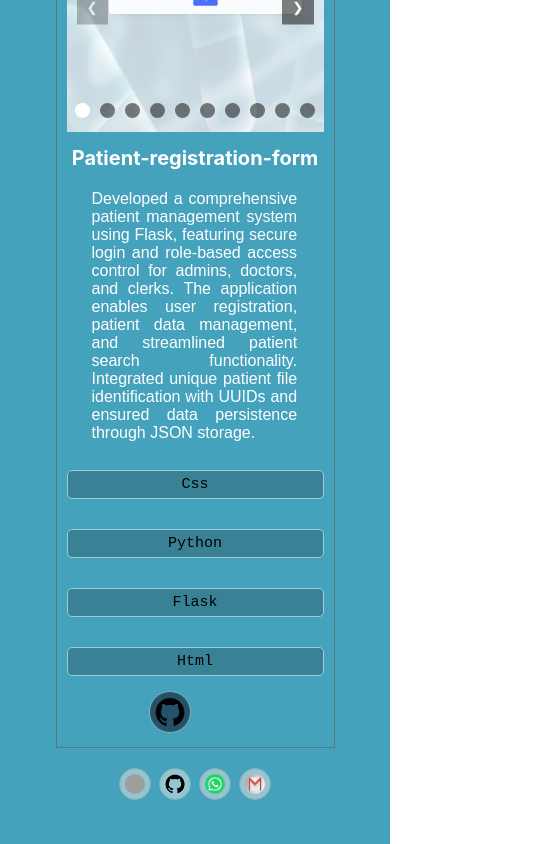
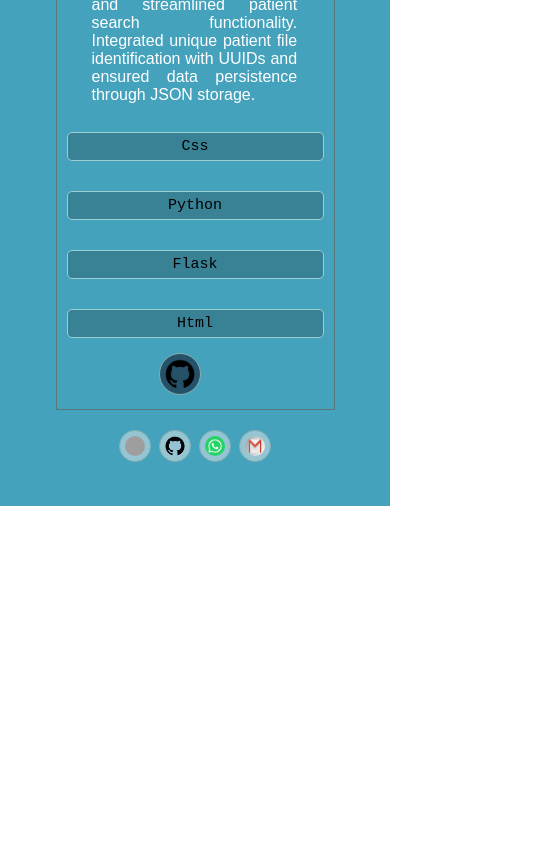
Before and after one commit to Kokie25/MyPortfolio, a React (Create React App) app: page / in a window 390 px wide. Shown: the part 2293-3137 px from the top of the page, 533 px wide, since content can reach past the window. After the commit the page ends 2799 px from the top, so only its background shows below. Built offline with nearby package versions, Linux system fonts and the light colour scheme; grey boxes are pictures that could not be loaded.

Commit message:
update17

```diff
--- a/src/App.css
+++ b/src/App.css
@@ -256,8 +256,8 @@ button:disabled {
 /* Mobile devices (up to 600px wide) */
 @media (max-width: 600px) {
   .image {
-    height: 80vmax; /* Reduced size for better fit */
-    width: 80vmax; /* Reduced size for better fit */
+    height: 40vmax; /* Reduced size for better fit */
+    width: 40vmax; /* Reduced size for better fit */
   }
 
   .names, .know-me, .skill-h, .projects {
@@ -283,6 +283,10 @@ button:disabled {
   .tech-skill, .soft-skill {
     font-size: 1.2rem; /* Decreased font size */
     padding: 5px 10px; /* Adjusted padding */
+  }
+
+  .repo{
+    margin-left: 20px;
   }
 
   .grid-container, .grid-container2 {
```
